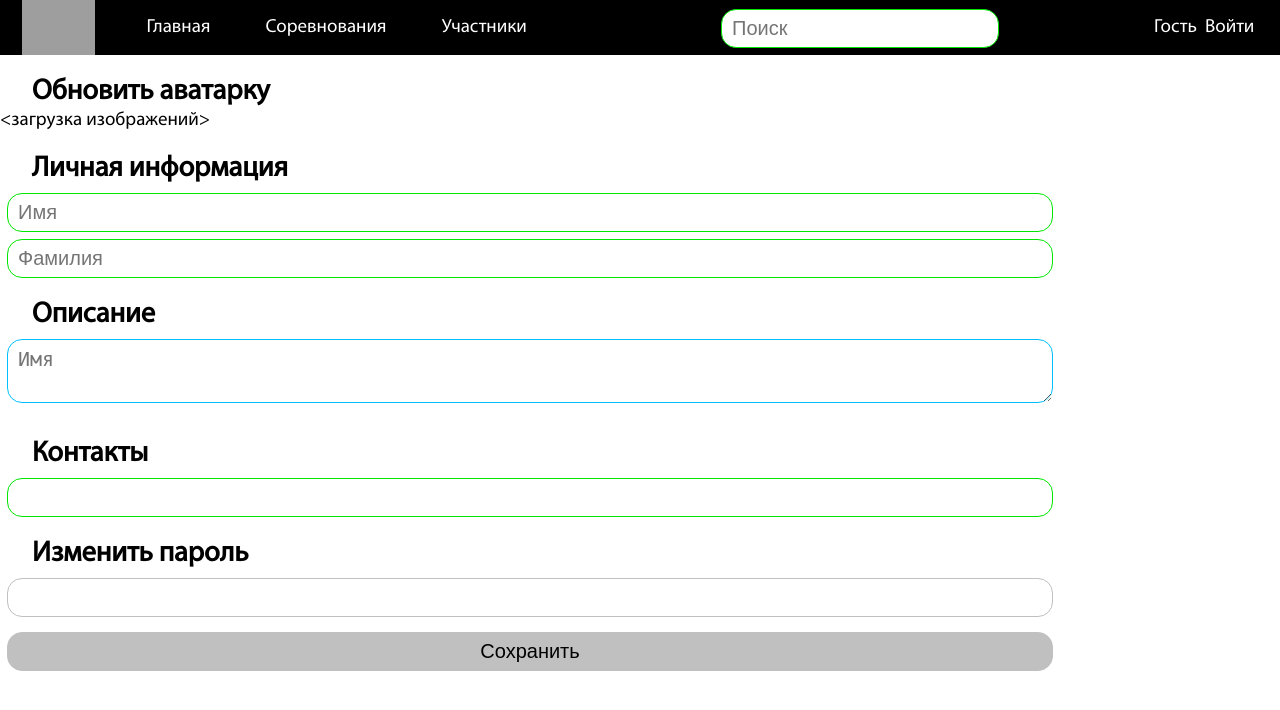
After one commit to kosyachniy/projectivity, a Flask app: template app/templates/cabinet.html in a window 1280 px wide. The commit adds this page. Shown: the top 710 px of the page. Run offline with Flask 2, Linux system fonts and the light colour scheme; the template is opened without the code that fills it, so the values that code supplies are empty; parts of the project's set-up code (start-up, migrations or seed data) failed here and were passed over; grey boxes are pictures that could not be loaded.

Commit message:
Add cabinet

```diff
--- a/app/__init__.py
+++ b/app/__init__.py
@@ -20,3 +20,4 @@ from app import errors
 from app import competions
 from app import participants
 from app import participant
+from app import cabinet
--- /dev/null
+++ b/app/cabinet.py
@@ -0,0 +1,17 @@
+from flask import render_template, session, request
+from app import app
+
+from requests import post
+from json import loads
+
+@app.route('/cabinet')
+def cabinet():
+	#получить параметры
+	#получить пользователя
+
+	return render_template('cabinet.html',
+		title = 'Личный кабинет',
+		description = 'Личный кабинет, настройки, аккаунт, профиль',
+		url = 'cabinet',
+		user = {'login': session['login'] if 'token' in session else None},
+	)
--- a/app/static/main.css
+++ b/app/static/main.css
@@ -91,6 +91,7 @@ input[type="file"] {border: 0;}
 .header img {
 	height: 100%;
 	margin: 0 1.7vw 0 1.7vw;
+	cursor: pointer;
 }
 
 .header a div, .expand div {
@@ -112,6 +113,7 @@ input[type="file"] {border: 0;}
 	left: 55vw;
 	top: 0;
 	z-index: 10;
+	display: block;
 }
 
 .expand div {
@@ -182,14 +184,11 @@ input[type="file"] {border: 0;}
 
 .menu {
 	width: 90vw;
-	border: 1px solid;
+	border: 1px solid #000;
 	border-radius: 15px;
 	font-size: 20px;
 	text-align: center;
 	margin: 20px 0 0 5vw;
-}
-
-.menu {
 	height: 40px;
 	position: relative;
 	z-index: 8;
--- /dev/null
+++ b/app/templates/cabinet.html
@@ -0,0 +1,25 @@
+{% extends "main.html" %}
+{% block cont %}
+
+<h2 class="title2">Обновить аватарку</h2>
+<загрузка изображений><br>
+
+<form action="settings{% if url %}?url={{ url }}{% endif %}" method="post">
+
+<h2 class="title2">Личная информация</h2>
+	<input type="text" name="name" {% if profile.name %}value="{{profile.name}}"{% else %}placeholder="Имя"{% endif %}>
+	<input type="text" name="surname" {% if profile.surname %}value="{{profile.surname}}"{% else %}placeholder="Фамилия"{% endif %}>
+
+<h2 class="title2">Описание</h2>
+	<textarea name="description" placeholder="Имя">{% if profile.description %}{{profile.description}}{% endif %}</textarea>
+
+<h2 class="title2">Контакты</h2>
+	<input type="text" name="mail" value="{{profile.mail}}">
+
+<h2 class="title2">Изменить пароль</h2>
+	<input type="password" name="pass" readonly onfocus="this.removeAttribute('readonly')">
+
+<input type="submit" value="Сохранить">
+</form>
+
+{% endblock %}
--- a/app/templates/participant.html
+++ b/app/templates/participant.html
@@ -2,11 +2,11 @@
 {% block cont %}
 
 <style>
-img {width: 200px;}
+.profile img {width: 200px;}
 </style>
 
 <h2 class="title2">Личная информация</h2>
-<table>
+<table class="profile">
 	<tr>
 		<td>
 			<img src="/static/{% if participant.photo %}load/users/{{participant.photo}}{% else %}photo{% endif %}.jpg">
```
